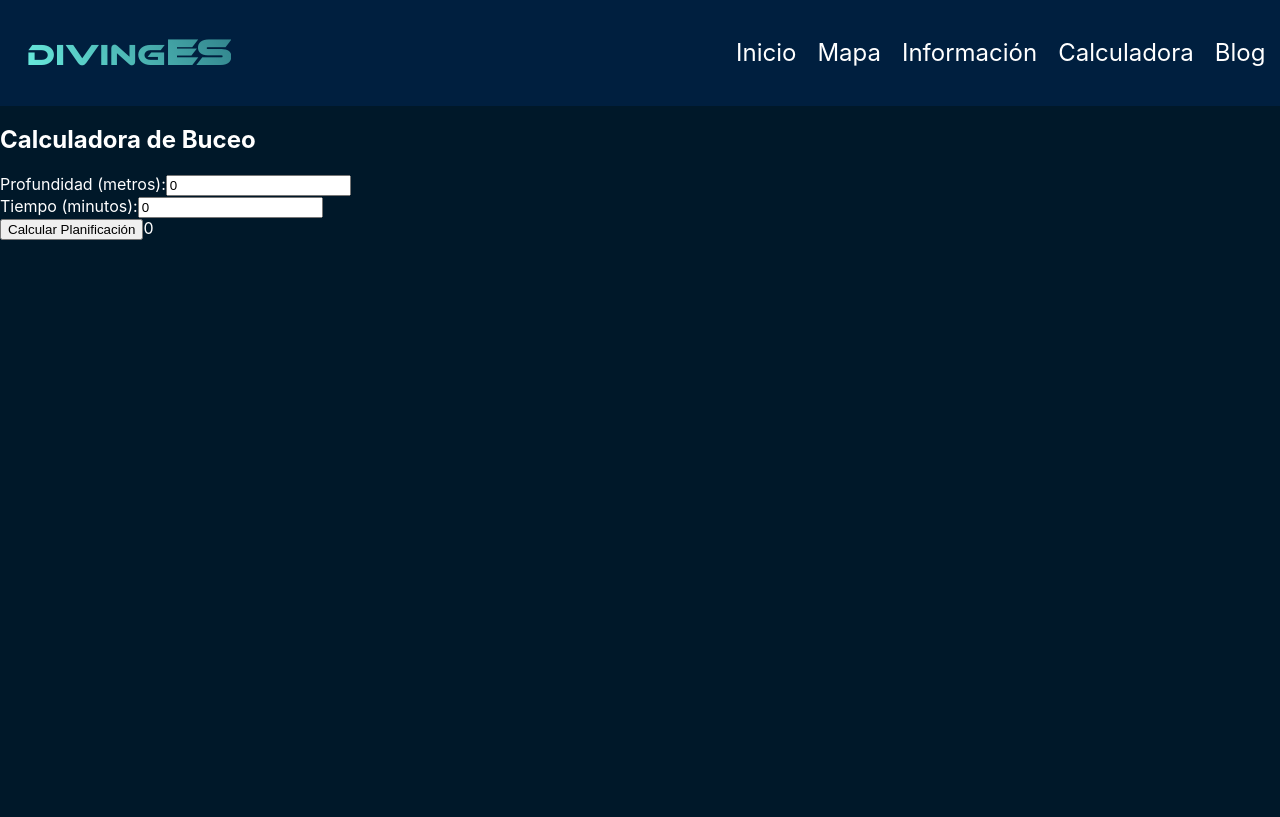
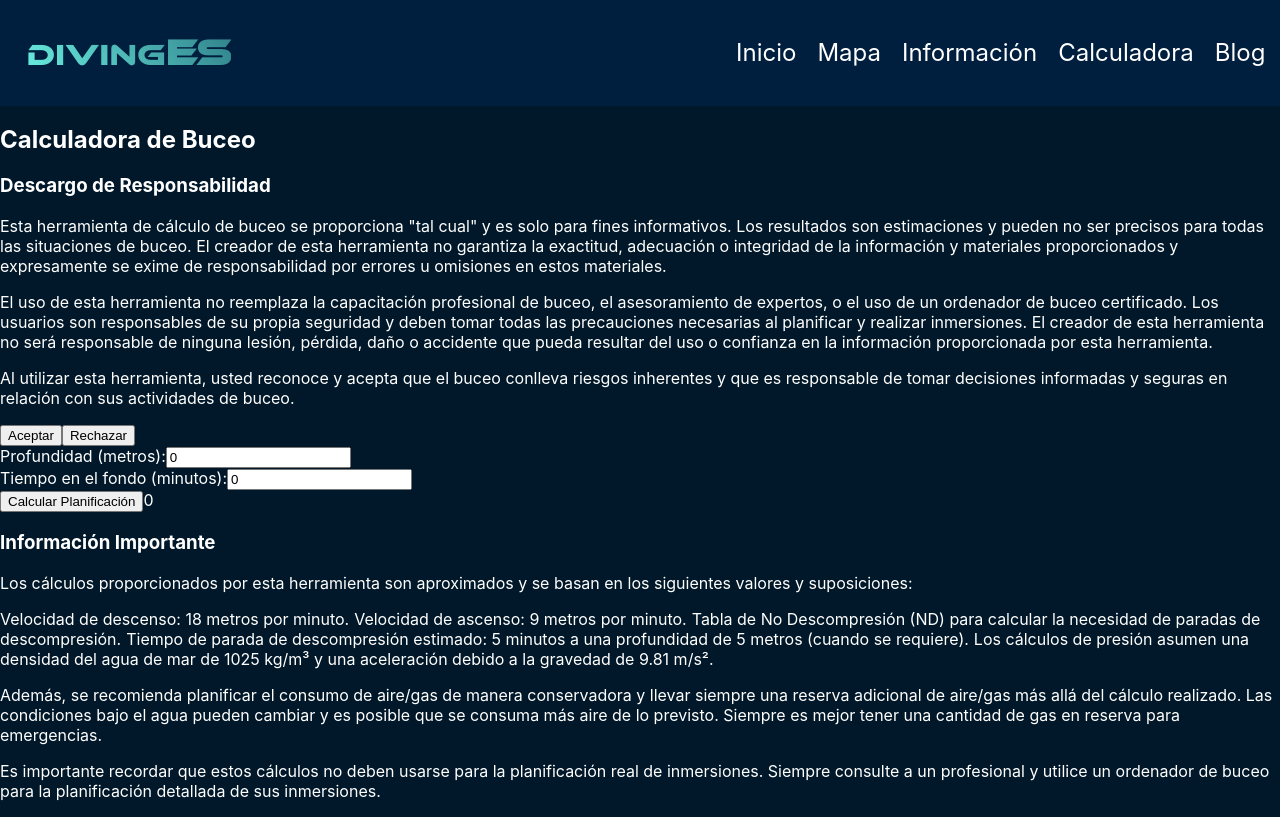
Before and after one commit to Mosorior/Diving-ES, a React (Create React App) app in the folder divinges/: page /calculadora in a window 1280 px wide. Built offline with nearby package versions, Linux system fonts and the light colour scheme.

Commit message:
Descargo de responsabilidad

```diff
--- a/divinges/src/pages/Calculadora.jsx
+++ b/divinges/src/pages/Calculadora.jsx
@@ -3,103 +3,121 @@ import Navbar from '../components/Navigation/Navbar';
 
 const Calculadora = () => {
     const [profundidad, setProfundidad] = useState(0);
-    const [tiempo, setTiempo] = useState(0);
+    const [tiempoFondo, setTiempoFondo] = useState(0);
     const [presion, setPresion] = useState(0);
-    const [mensaje, setMensaje] = useState('');
     const [planBuceo, setPlanBuceo] = useState('');
+    const [mostrarDisclaimer, setMostrarDisclaimer] = useState(true); // Estado para controlar la visualización del modal
+
+    const calcularTiempoParadaDescompresion = (profundidad, tiempoFondo) => {
+        const tablaND = {
+            12: 200, 15: 100, 18: 60, 21: 50, 24: 40, 27: 30, 30: 25, 33: 20, 36: 15, 39: 10, 42: 10, 45: 5
+        };
+        let ndl = null;
+        for (let depth in tablaND) {
+            if (parseInt(depth) >= profundidad) {
+                ndl = tablaND[depth];
+                break;
+            }
+        }
+        const requiereDescompresion = ndl !== null && tiempoFondo > ndl;
+        const tiempoDescompresion = requiereDescompresion ? 5 : 0;
+        const profundidadDescompresion = requiereDescompresion ? 5 : null;
+        return { requiereDescompresion, tiempoDescompresion, profundidadDescompresion };
+    };
 
     const calcularPresionYBuceo = () => {
-        // Validación de valores realistas
-        if (profundidad > 40 || tiempo > 60) {
-            setMensaje('Los valores ingresados no son realistas. Por favor, ajusta la profundidad y/o el tiempo.');
+        if (profundidad > 45 || tiempoFondo > 200 || profundidad < 12) {
+            setPlanBuceo('Los valores ingresados no son realistas. Por favor, ajusta la profundidad y/o el tiempo en el fondo.');
             return;
         }
 
+        // Cálculo del tiempo de descenso y ascenso
+        const velocidadDescenso = 18;
+        const velocidadAscenso = 9;
+        const tiempoDescenso = profundidad / velocidadDescenso;
+        const tiempoAscenso = profundidad / velocidadAscenso;
+
         // Cálculo de la presión
-        const rho = 1025; // densidad del agua de mar
-        const g = 9.81; // aceleración debido a la gravedad
-        const Patm = 1; // presión atmosférica en atm
-        const h = profundidad; // profundidad en metros
-        const P = Patm + (rho * g * h) / 101325; // presión en atm
+        const rho = 1025;
+        const g = 9.81;
+        const Patm = 1;
+        const P = Patm + (rho * g * profundidad) / 101325;
         setPresion(P.toFixed(2));
 
-        // Implementación simplificada de las tablas de buceo de PADI
-        let tiempoMaximoSinDescompresion; // Determinar basado en la profundidad
-        let requiereDescompresion = false;
-        let profundidadDescompresion = 5; // Profundidad estándar de descompresión en metros
-        let tiempoDescompresion = 5; // Ejemplo de tiempo de descompresión
+        // Cálculo de la parada de descompresión
+        const { requiereDescompresion, tiempoDescompresion, profundidadDescompresion } = calcularTiempoParadaDescompresion(profundidad, tiempoFondo);
 
-        // Lógica para establecer el NDL basada en la profundidad
-        if (profundidad <= 18) {
-            tiempoMaximoSinDescompresion = 60; // Ejemplo para 18 metros
-        } else if (profundidad <= 30) {
-            tiempoMaximoSinDescompresion = 20; // Ejemplo para 30 metros
-        } else if (profundidad <= 40) {
-            tiempoMaximoSinDescompresion = 8; // Ejemplo para 40 metros
-        } else {
-            tiempoMaximoSinDescompresion = 0; // Fuera del rango de buceo recreativo
-        }
-
-        // Verificar si se requiere parada de descompresión
-        if (tiempo > tiempoMaximoSinDescompresion) {
-            requiereDescompresion = true;
-        }
-
-        // Mensaje de resultado
-        if (requiereDescompresion) {
-            setMensaje(`Se requiere parada de descompresión de ${tiempoDescompresion} minutos a una profundidad de ${profundidadDescompresion} metros.`);
-        } else {
-            setMensaje('No se requiere parada de descompresión. Buceo seguro.');
-        }
-        planificarBuceo(requiereDescompresion, tiempoDescompresion);
-    };
-
-    const planificarBuceo = (requiereDescompresion, tiempoDescompresion) => {
-        const velocidadDescenso = 18; // metros por minuto
-        const velocidadAscenso = 9; // metros por minuto
-        const tiempoDescenso = profundidad / velocidadDescenso;
-        const tiempoAscenso = profundidad / velocidadAscenso;
-        const tiempoParadaDescompresion = requiereDescompresion ? tiempoDescompresion : 0;
-        const tiempoTotal = tiempoDescenso + tiempo + tiempoAscenso + tiempoParadaDescompresion;
-
+        // Plan de buceo
         setPlanBuceo(`
             Tiempo de descenso: ${tiempoDescenso.toFixed(2)} minutos
-            Tiempo en profundidad: ${tiempo.toFixed(2)} minutos
+            Tiempo en el fondo: ${tiempoFondo.toFixed(2)} minutos
             Tiempo de ascenso: ${tiempoAscenso.toFixed(2)} minutos
-            Tiempo de parada de descompresión: ${tiempoParadaDescompresion.toFixed(2)} minutos
-            Tiempo total de la inmersión: ${tiempoTotal.toFixed(2)} minutos
+            ${requiereDescompresion ? `Tiempo de parada de descompresión: ${tiempoDescompresion.toFixed(2)} minutos a una profundidad de ${profundidadDescompresion} metros` : 'No se requiere parada de descompresión.'}
         `);
     };
 
+    const aceptarDisclaimer = () => {
+        setMostrarDisclaimer(false);
+    };
+
+    const rechazarDisclaimer = () => {
+        window.location.href = '/'; // Redirige a la página de inicio
+    };
 
     return (
         <div>
             <Navbar />
             <h2>Calculadora de Buceo</h2>
+
+            {mostrarDisclaimer && (
+                <div className="modal">
+                    <div className="modal-content">
+                    <h3>Descargo de Responsabilidad</h3>
+                    <p>Esta herramienta de cálculo de buceo se proporciona "tal cual" y es solo para fines informativos. Los resultados son estimaciones y pueden no ser precisos para todas las situaciones de buceo. El creador de esta herramienta no garantiza la exactitud, adecuación o integridad de la información y materiales proporcionados y expresamente se exime de responsabilidad por errores u omisiones en estos materiales.</p>
+                <p>El uso de esta herramienta no reemplaza la capacitación profesional de buceo, el asesoramiento de expertos, o el uso de un ordenador de buceo certificado. Los usuarios son responsables de su propia seguridad y deben tomar todas las precauciones necesarias al planificar y realizar inmersiones. El creador de esta herramienta no será responsable de ninguna lesión, pérdida, daño o accidente que pueda resultar del uso o confianza en la información proporcionada por esta herramienta.</p>
+                <p>Al utilizar esta herramienta, usted reconoce y acepta que el buceo conlleva riesgos inherentes y que es responsable de tomar decisiones informadas y seguras en relación con sus actividades de buceo.</p>
+                    <button onClick={aceptarDisclaimer}>Aceptar</button>
+                    <button onClick={rechazarDisclaimer}>Rechazar</button>
+                </div>
+                </div>
+            )}
             <div>
                 <label htmlFor="profundidad">Profundidad (metros):</label>
                 <input
                     type="number"
                     id="profundidad"
                     value={profundidad}
-                    onChange={(e) => setProfundidad(e.target.value)}
+                    onChange={(e) => setProfundidad(Number(e.target.value))}
                     placeholder="Ej. 30"
                 />
             </div>
             <div>
-                <label htmlFor="tiempo">Tiempo (minutos):</label>
+                <label htmlFor="tiempoFondo">Tiempo en el fondo (minutos):</label>
                 <input
                     type="number"
-                    id="tiempo"
-                    value={tiempo}
-                    onChange={(e) => setTiempo(e.target.value)}
-                    placeholder="Ej. 50"
+                    id="tiempoFondo"
+                    value={tiempoFondo}
+                    onChange={(e) => setTiempoFondo(Number(e.target.value))}
+                    placeholder="Ej. 20"
                 />
             </div>
             <button onClick={calcularPresionYBuceo}>Calcular Planificación</button>
             {presion && <p>Presión Requerida: {presion} atm</p>}
-            {mensaje && <p>{mensaje}</p>}
             {planBuceo && <div><h3>Plan de Buceo:</h3><p>{planBuceo}</p></div>}
+
+            <div className="info-seccion">
+                <h3>Información Importante</h3>
+                <p>Los cálculos proporcionados por esta herramienta son aproximados y se basan en los siguientes valores y suposiciones:</p>
+                <ul>
+                    <li>Velocidad de descenso: 18 metros por minuto.</li>
+                    <li>Velocidad de ascenso: 9 metros por minuto.</li>
+                    <li>Tabla de No Descompresión (ND) para calcular la necesidad de paradas de descompresión.</li>
+                    <li>Tiempo de parada de descompresión estimado: 5 minutos a una profundidad de 5 metros (cuando se requiere).</li>
+                    <li>Los cálculos de presión asumen una densidad del agua de mar de 1025 kg/m³ y una aceleración debido a la gravedad de 9.81 m/s².</li>
+                </ul>
+                 <p>Además, se recomienda planificar el consumo de aire/gas de manera conservadora y llevar siempre una reserva adicional de aire/gas más allá del cálculo realizado. Las condiciones bajo el agua pueden cambiar y es posible que se consuma más aire de lo previsto. Siempre es mejor tener una cantidad de gas en reserva para emergencias.</p>
+                <p>Es importante recordar que estos cálculos no deben usarse para la planificación real de inmersiones. Siempre consulte a un profesional y utilice un ordenador de buceo para la planificación detallada de sus inmersiones.</p>
+            </div>
         </div>
     );
 };
```
